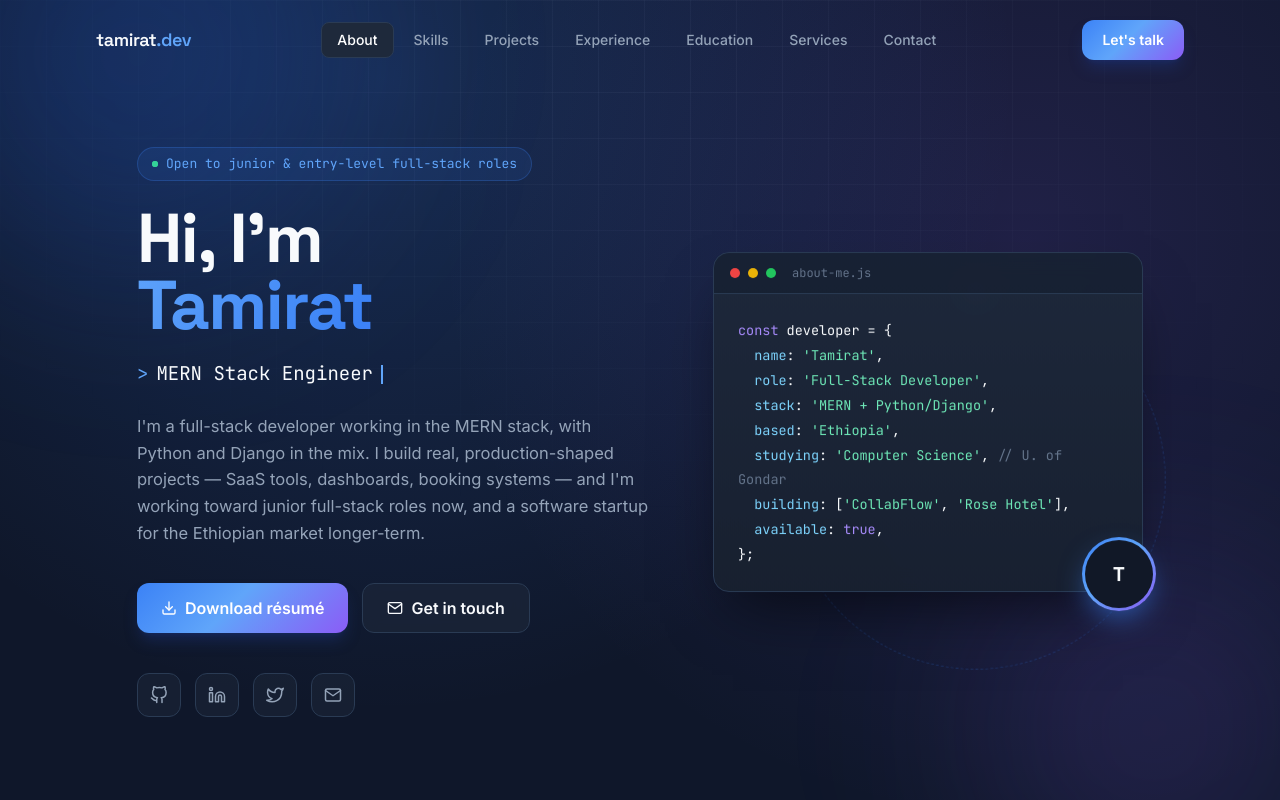
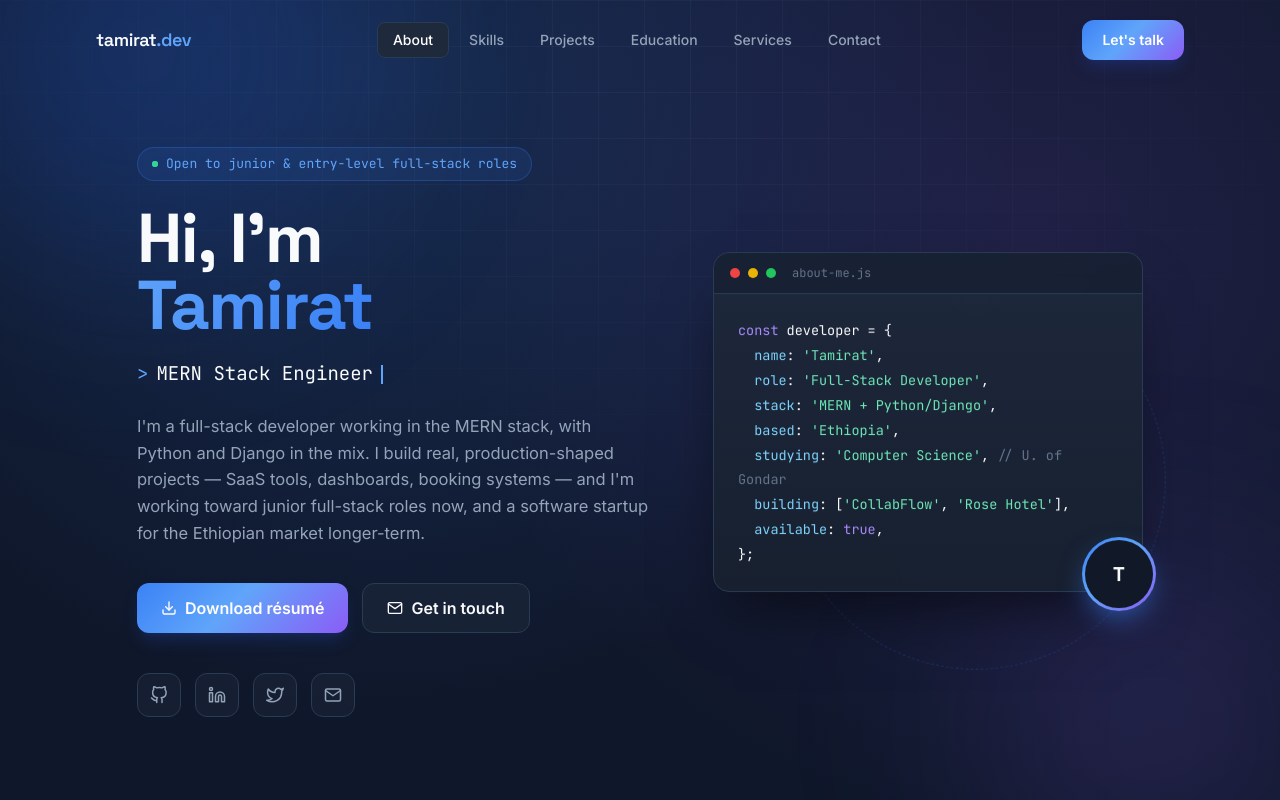
Before and after one commit to tamirat-code/portfolio--1-, a React (Vite) app in the folder portfolio/: page / in a window 1280 px wide. Shown: the top 800 px of the page. Built offline with nearby package versions, Linux system fonts and the light colour scheme.

Commit message:
chore: drop Experience section (no work history yet), keep nav accurate

```diff
--- a/portfolio/src/data/nav.js
+++ b/portfolio/src/data/nav.js
@@ -5,7 +5,6 @@ export const navLinks = [
   { label: 'About', href: 'about' },
   { label: 'Skills', href: 'skills' },
   { label: 'Projects', href: 'projects' },
-  { label: 'Experience', href: 'experience' },
   { label: 'Education', href: 'education' },
   { label: 'Services', href: 'services' },
   { label: 'Contact', href: 'contact' },
--- a/portfolio/src/pages/Home.jsx
+++ b/portfolio/src/pages/Home.jsx
@@ -3,7 +3,7 @@ import { About } from '@/sections/About';
 import { Skills } from '@/sections/Skills';
 import { Projects } from '@/sections/Projects';
 
-const upcomingSections = [  'experience', 'education', 'services', 'contact'];
+const upcomingSections = [ 'education', 'services', 'contact'];
 
 
 export function Home() {
```
